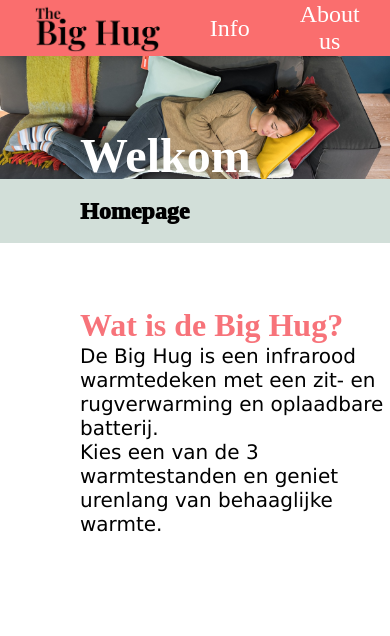
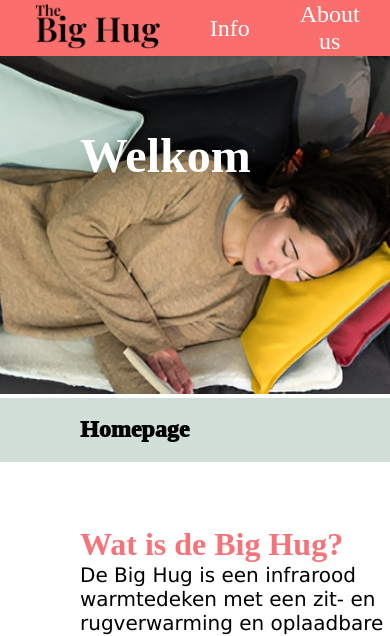
Before and after one commit to QuinnGitt/big-hug-xl, a PHP site: page / in a window 390 px wide. Shown: the top 636 px of the page. Run offline with PHP 8.4, Linux system fonts and the light colour scheme; style sheets or scripts are compiled from the project's sources.

Commit message:
faq en homepage zijn responsive

```diff
--- a/css/homepage.css
+++ b/css/homepage.css
@@ -38,4 +38,15 @@
   font-size: 20px;
 }
 
+@media screen and (max-width: 992px) {
+  .home_banner img {
+    margin-top: 3.5rem;
+    object-fit: cover;
+    object-position: 68% 0;
+    width: 100%;
+    max-height: 40vh;
+    aspect-ratio: 1/1;
+  }
+}
+
 /*# sourceMappingURL=homepage.css.map */
--- a/index.php
+++ b/index.php
@@ -1,4 +1,3 @@
-<?php include "header.php" ?>
 
 <!DOCTYPE html>
 <html lang="en">
@@ -8,11 +7,11 @@
         <meta http-equiv="X-UA-Compatible" content="IE=edge">
         <meta name="viewport" content="width=device-width, initial-scale=1.0">
         <link rel="stylesheet" href="./css/homepage.css">
-    <link rel="stylesheet" href="./css/header.css">
         <title>Home</title>
     </head>
 
     <body>
+    <?php include "header.php" ?>
     <div class="home_banner">
         <img src="img/home_banner.jpg" alt="">
         <h1><strong>Welkom</strong></h1>
--- a/scss/homepage.scss
+++ b/scss/homepage.scss
@@ -41,3 +41,16 @@
         font-size: 20px;
     }
 }
+
+@media screen and (max-width: 992px) {
+    .home_banner {
+        img {
+            margin-top: 3.5rem;
+            object-fit: cover;
+            object-position: 68% 0;
+            width: 100%;
+            max-height: 40vh;
+            aspect-ratio: 1 / 1;
+        }
+    }
+}
```
Also changed, not shown: scss/faq.scss (line endings or trailing spaces), 1 other file. Lines whose indentation alone changed are shown as unchanged.
